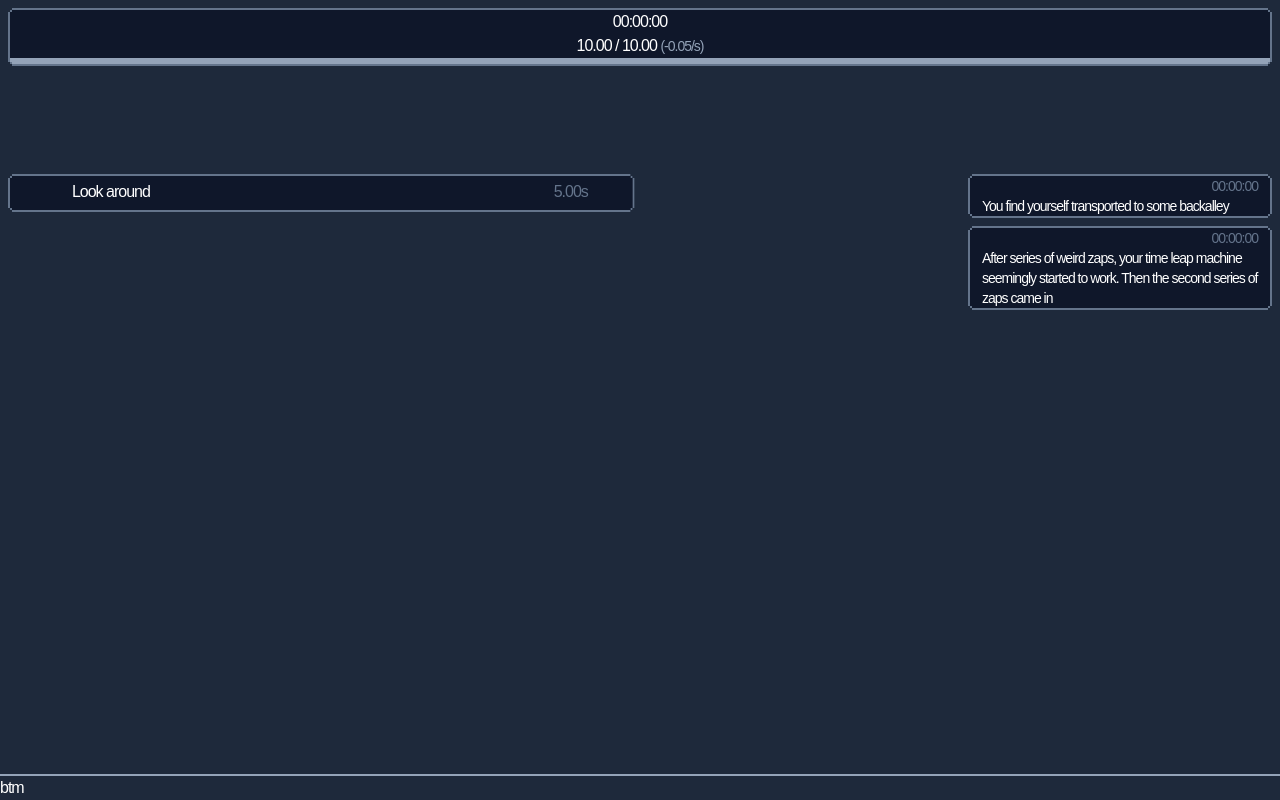
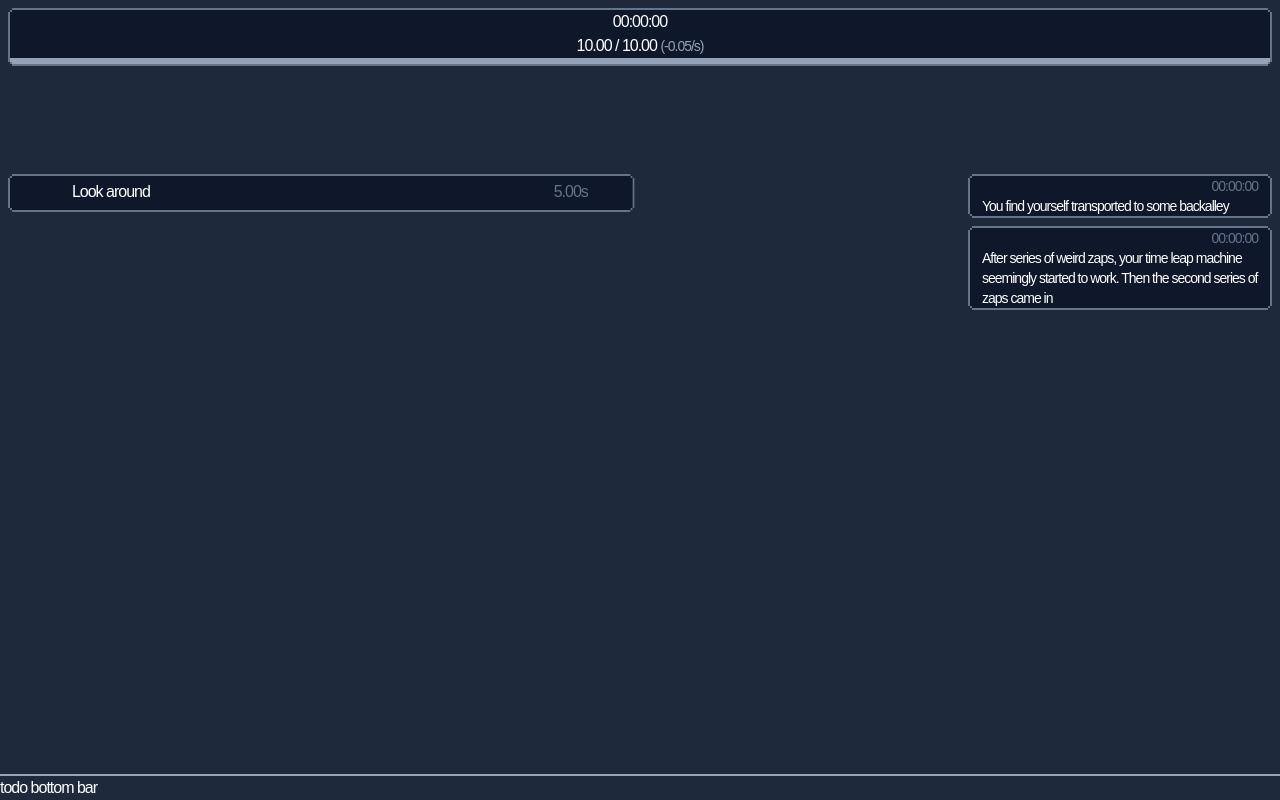
Before and after one commit to CountTo25/grindfesta, a Svelte app: page / in a window 1280 px wide. Built offline with nearby package versions, Linux system fonts and the light colour scheme; a web font is replaced by a local one.

Commit message:
workflow test

```diff
--- a/src/App.svelte
+++ b/src/App.svelte
@@ -131,7 +131,7 @@
     </div>
 
     <!-- Bottom bar -->
-    <div class="col-span-12 grid grid-cols-12">btm</div>
+    <div class="col-span-12 grid grid-cols-12">todo bottom bar</div>
   </div>
 </main>
 
```
